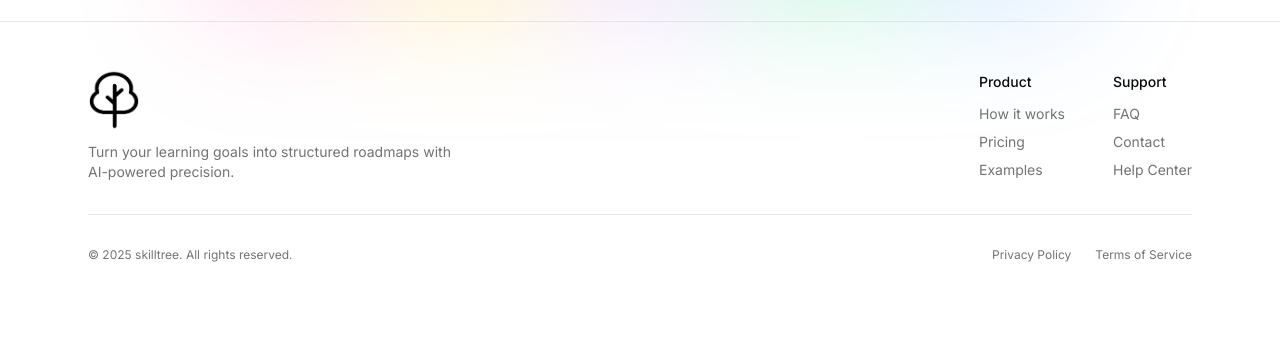
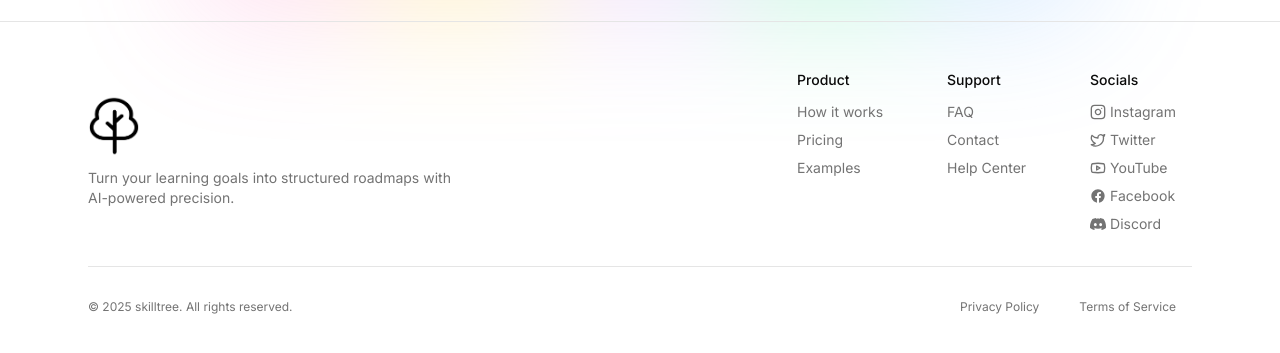
Before and after one commit to hassohamid/SkillTree, a React (Vite) app: page / in a window 1280 px wide. Shown: the part 5456-5809 px from the top of the page. Before the commit the page ends 5767 px from the top, so only its background shows below. Built offline with nearby package versions, Linux system fonts and the light colour scheme.

Commit message:
style: added socials to footer

```diff
--- a/src/components/shared/Footer.tsx
+++ b/src/components/shared/Footer.tsx
@@ -1,3 +1,5 @@
+import { ArrowRight, Instagram, Twitter, Youtube } from "lucide-react";
+
 export default function Footer() {
   return (
     <footer className="border-t border-border mt-20">
@@ -15,29 +17,160 @@ export default function Footer() {
             <div className="flex flex-col gap-3">
               <h3 className="font-medium text-sm">Product</h3>
               <div className="flex flex-col gap-2 text-sm text-muted-foreground">
-                <a href="#" className="hover:text-foreground transition-colors">
+                <a
+                  href="#"
+                  className="group flex items-center gap-1 hover:text-foreground transition-colors w-fit"
+                >
                   How it works
+                  <ArrowRight className="w-3 h-3 opacity-0 -translate-x-2 group-hover:opacity-100 group-hover:translate-x-0 transition-all duration-200" />
                 </a>
-                <a href="#" className="hover:text-foreground transition-colors">
+                <a
+                  href="#"
+                  className="group flex items-center gap-1 hover:text-foreground transition-colors w-fit"
+                >
                   Pricing
+                  <ArrowRight className="w-3 h-3 opacity-0 -translate-x-2 group-hover:opacity-100 group-hover:translate-x-0 transition-all duration-200" />
                 </a>
-                <a href="#" className="hover:text-foreground transition-colors">
+                <a
+                  href="#"
+                  className="group flex items-center gap-1 hover:text-foreground transition-colors w-fit"
+                >
                   Examples
+                  <ArrowRight className="w-3 h-3 opacity-0 -translate-x-2 group-hover:opacity-100 group-hover:translate-x-0 transition-all duration-200" />
                 </a>
               </div>
-            </div>
-
+            </div>{" "}
             <div className="flex flex-col gap-3">
               <h3 className="font-medium text-sm">Support</h3>
               <div className="flex flex-col gap-2 text-sm text-muted-foreground">
-                <a href="#" className="hover:text-foreground transition-colors">
+                <a
+                  href="#"
+                  className="group flex items-center gap-1 hover:text-foreground transition-colors w-fit"
+                >
                   FAQ
+                  <ArrowRight className="w-3 h-3 opacity-0 -translate-x-2 group-hover:opacity-100 group-hover:translate-x-0 transition-all duration-200" />
                 </a>
-                <a href="#" className="hover:text-foreground transition-colors">
+                <a
+                  href="#"
+                  className="group flex items-center gap-1 hover:text-foreground transition-colors w-fit"
+                >
                   Contact
+                  <ArrowRight className="w-3 h-3 opacity-0 -translate-x-2 group-hover:opacity-100 group-hover:translate-x-0 transition-all duration-200" />
                 </a>
-                <a href="#" className="hover:text-foreground transition-colors">
+                <a
+                  href="#"
+                  className="group flex items-center gap-1 hover:text-foreground transition-colors w-fit"
+                >
                   Help Center
+                  <ArrowRight className="w-3 h-3 opacity-0 -translate-x-2 group-hover:opacity-100 group-hover:translate-x-0 transition-all duration-200" />
+                </a>
+              </div>
+            </div>{" "}
+            <div className="flex flex-col gap-3">
+              <h3 className="font-medium text-sm">Socials</h3>
+
+              <div className="flex items-center gap-3 md:hidden">
+                <a
+                  href="#"
+                  className="group p-2 rounded-lg hover:bg-muted transition-colors"
+                  aria-label="Instagram"
+                >
+                  <Instagram className="w-4 h-4 text-muted-foreground group-hover:text-foreground transition-colors" />
+                </a>
+                <a
+                  href="#"
+                  className="group p-2 rounded-lg hover:bg-muted transition-colors"
+                  aria-label="Twitter/X"
+                >
+                  <Twitter className="w-4 h-4 text-muted-foreground group-hover:text-foreground transition-colors" />
+                </a>
+                <a
+                  href="#"
+                  className="group p-2 rounded-lg hover:bg-muted transition-colors"
+                  aria-label="YouTube"
+                >
+                  <Youtube className="w-4 h-4 text-muted-foreground group-hover:text-foreground transition-colors" />
+                </a>{" "}
+                <a
+                  href="#"
+                  className="group p-2 rounded-lg hover:bg-muted transition-colors"
+                  aria-label="Facebook"
+                >
+                  <svg
+                    className="w-4 h-4 text-muted-foreground group-hover:text-foreground transition-colors"
+                    viewBox="0 0 24 24"
+                    fill="currentColor"
+                  >
+                    <path d="M12 2.04C6.5 2.04 2 6.53 2 12.06C2 17.06 5.66 21.21 10.44 21.96V14.96H7.9V12.06H10.44V9.85C10.44 7.34 11.93 5.96 14.22 5.96C15.31 5.96 16.45 6.15 16.45 6.15V8.62H15.19C13.95 8.62 13.56 9.39 13.56 10.18V12.06H16.34L15.89 14.96H13.56V21.96A10 10 0 0 0 22 12.06C22 6.53 17.5 2.04 12 2.04Z" />
+                  </svg>
+                </a>
+                <a
+                  href="#"
+                  className="group p-2 rounded-lg hover:bg-muted transition-colors"
+                  aria-label="Discord"
+                >
+                  <svg
+                    className="w-4 h-4 text-muted-foreground group-hover:text-foreground transition-colors"
+                    viewBox="0 0 24 24"
+                    fill="currentColor"
+                  >
+                    <path d="M20.317 4.3698a19.7913 19.7913 0 00-4.8851-1.5152.0741.0741 0 00-.0785.0371c-.211.3753-.4447.8648-.6083 1.2495-1.8447-.2762-3.68-.2762-5.4868 0-.1636-.3933-.4058-.8742-.6177-1.2495a.077.077 0 00-.0785-.037 19.7363 19.7363 0 00-4.8852 1.515.0699.0699 0 00-.0321.0277C.5334 9.0458-.319 13.5799.0992 18.0578a.0824.0824 0 00.0312.0561c2.0528 1.5076 4.0413 2.4228 5.9929 3.0294a.0777.0777 0 00.0842-.0276c.4616-.6304.8731-1.2952 1.226-1.9942a.076.076 0 00-.0416-.1057c-.6528-.2476-1.2743-.5495-1.8722-.8923a.077.077 0 01-.0076-.1277c.1258-.0943.2517-.1923.3718-.2914a.0743.0743 0 01.0776-.0105c3.9278 1.7933 8.18 1.7933 12.0614 0a.0739.0739 0 01.0785.0095c.1202.099.246.1981.3728.2924a.077.077 0 01-.0066.1276 12.2986 12.2986 0 01-1.873.8914.0766.0766 0 00-.0407.1067c.3604.698.7719 1.3628 1.225 1.9932a.076.076 0 00.0842.0286c1.961-.6067 3.9495-1.5219 6.0023-3.0294a.077.077 0 00.0313-.0552c.5004-5.177-.8382-9.6739-3.5485-13.6604a.061.061 0 00-.0312-.0286zM8.02 15.3312c-1.1825 0-2.1569-1.0857-2.1569-2.419 0-1.3332.9555-2.4189 2.157-2.4189 1.2108 0 2.1757 1.0952 2.1568 2.419-.0002 1.3332-.9555 2.4189-2.1569 2.4189zm7.9748 0c-1.1825 0-2.1569-1.0857-2.1569-2.419 0-1.3332.9554-2.4189 2.1569-2.4189 1.2108 0 2.1757 1.0952 2.1568 2.419 0 1.3332-.9554 2.4189-2.1568 2.4189Z" />
+                  </svg>
+                </a>
+              </div>
+
+              <div className="hidden md:flex flex-col gap-2 text-sm text-muted-foreground">
+                <a
+                  href="#"
+                  className="group flex items-center gap-1 hover:text-foreground transition-colors w-fit"
+                >
+                  <Instagram className="w-4 h-4" />
+                  Instagram
+                  <ArrowRight className="w-3 h-3 opacity-0 -translate-x-2 group-hover:opacity-100 group-hover:translate-x-0 transition-all duration-200" />
+                </a>
+                <a
+                  href="#"
+                  className="group flex items-center gap-1 hover:text-foreground transition-colors w-fit"
+                >
+                  <Twitter className="w-4 h-4" />
+                  Twitter
+                  <ArrowRight className="w-3 h-3 opacity-0 -translate-x-2 group-hover:opacity-100 group-hover:translate-x-0 transition-all duration-200" />
+                </a>
+                <a
+                  href="#"
+                  className="group flex items-center gap-1 hover:text-foreground transition-colors w-fit"
+                >
+                  <Youtube className="w-4 h-4" />
+                  YouTube
+                  <ArrowRight className="w-3 h-3 opacity-0 -translate-x-2 group-hover:opacity-100 group-hover:translate-x-0 transition-all duration-200" />
+                </a>{" "}
+                <a
+                  href="#"
+                  className="group flex items-center gap-1 hover:text-foreground transition-colors w-fit"
+                >
+                  <svg
+                    className="w-4 h-4"
+                    viewBox="0 0 24 24"
+                    fill="currentColor"
+                  >
+                    <path d="M12 2.04C6.5 2.04 2 6.53 2 12.06C2 17.06 5.66 21.21 10.44 21.96V14.96H7.9V12.06H10.44V9.85C10.44 7.34 11.93 5.96 14.22 5.96C15.31 5.96 16.45 6.15 16.45 6.15V8.62H15.19C13.95 8.62 13.56 9.39 13.56 10.18V12.06H16.34L15.89 14.96H13.56V21.96A10 10 0 0 0 22 12.06C22 6.53 17.5 2.04 12 2.04Z" />
+                  </svg>
+                  Facebook
+                  <ArrowRight className="w-3 h-3 opacity-0 -translate-x-2 group-hover:opacity-100 group-hover:translate-x-0 transition-all duration-200" />
+                </a>
+                <a
+                  href="#"
+                  className="group flex items-center gap-1 hover:text-foreground transition-colors w-fit"
+                >
+                  <svg
+                    className="w-4 h-4"
+                    viewBox="0 0 24 24"
+                    fill="currentColor"
+                  >
+                    <path d="M20.317 4.3698a19.7913 19.7913 0 00-4.8851-1.5152.0741.0741 0 00-.0785.0371c-.211.3753-.4447.8648-.6083 1.2495-1.8447-.2762-3.68-.2762-5.4868 0-.1636-.3933-.4058-.8742-.6177-1.2495a.077.077 0 00-.0785-.037 19.7363 19.7363 0 00-4.8852 1.515.0699.0699 0 00-.0321.0277C.5334 9.0458-.319 13.5799.0992 18.0578a.0824.0824 0 00.0312.0561c2.0528 1.5076 4.0413 2.4228 5.9929 3.0294a.0777.0777 0 00.0842-.0276c.4616-.6304.8731-1.2952 1.226-1.9942a.076.076 0 00-.0416-.1057c-.6528-.2476-1.2743-.5495-1.8722-.8923a.077.077 0 01-.0076-.1277c.1258-.0943.2517-.1923.3718-.2914a.0743.0743 0 01.0776-.0105c3.9278 1.7933 8.18 1.7933 12.0614 0a.0739.0739 0 01.0785.0095c.1202.099.246.1981.3728.2924a.077.077 0 01-.0066.1276 12.2986 12.2986 0 01-1.873.8914.0766.0766 0 00-.0407.1067c.3604.698.7719 1.3628 1.225 1.9932a.076.076 0 00.0842.0286c1.961-.6067 3.9495-1.5219 6.0023-3.0294a.077.077 0 00.0313-.0552c.5004-5.177-.8382-9.6739-3.5485-13.6604a.061.061 0 00-.0312-.0286zM8.02 15.3312c-1.1825 0-2.1569-1.0857-2.1569-2.419 0-1.3332.9555-2.4189 2.157-2.4189 1.2108 0 2.1757 1.0952 2.1568 2.419-.0002 1.3332-.9555 2.4189-2.1569 2.4189zm7.9748 0c-1.1825 0-2.1569-1.0857-2.1569-2.419 0-1.3332.9554-2.4189 2.1569-2.4189 1.2108 0 2.1757 1.0952 2.1568 2.419 0 1.3332-.9554 2.4189-2.1568 2.4189Z" />
+                  </svg>
+                  Discord
+                  <ArrowRight className="w-3 h-3 opacity-0 -translate-x-2 group-hover:opacity-100 group-hover:translate-x-0 transition-all duration-200" />
                 </a>
               </div>
             </div>
@@ -47,13 +180,21 @@ export default function Footer() {
         <div className="flex flex-col md:flex-row justify-between items-center pt-8 mt-8 border-t border-border gap-4">
           <p className="text-xs text-muted-foreground">
             © 2025 skilltree. All rights reserved.
-          </p>
+          </p>{" "}
           <div className="flex items-center gap-6 text-xs text-muted-foreground">
-            <a href="#" className="hover:text-foreground transition-colors">
+            <a
+              href="#"
+              className="group flex items-center gap-1 hover:text-foreground transition-colors"
+            >
               Privacy Policy
+              <ArrowRight className="w-3 h-3 opacity-0 -translate-x-2 group-hover:opacity-100 group-hover:translate-x-0 transition-all duration-200" />
             </a>
-            <a href="#" className="hover:text-foreground transition-colors">
+            <a
+              href="#"
+              className="group flex items-center gap-1 hover:text-foreground transition-colors"
+            >
               Terms of Service
+              <ArrowRight className="w-3 h-3 opacity-0 -translate-x-2 group-hover:opacity-100 group-hover:translate-x-0 transition-all duration-200" />
             </a>
           </div>
         </div>
```
